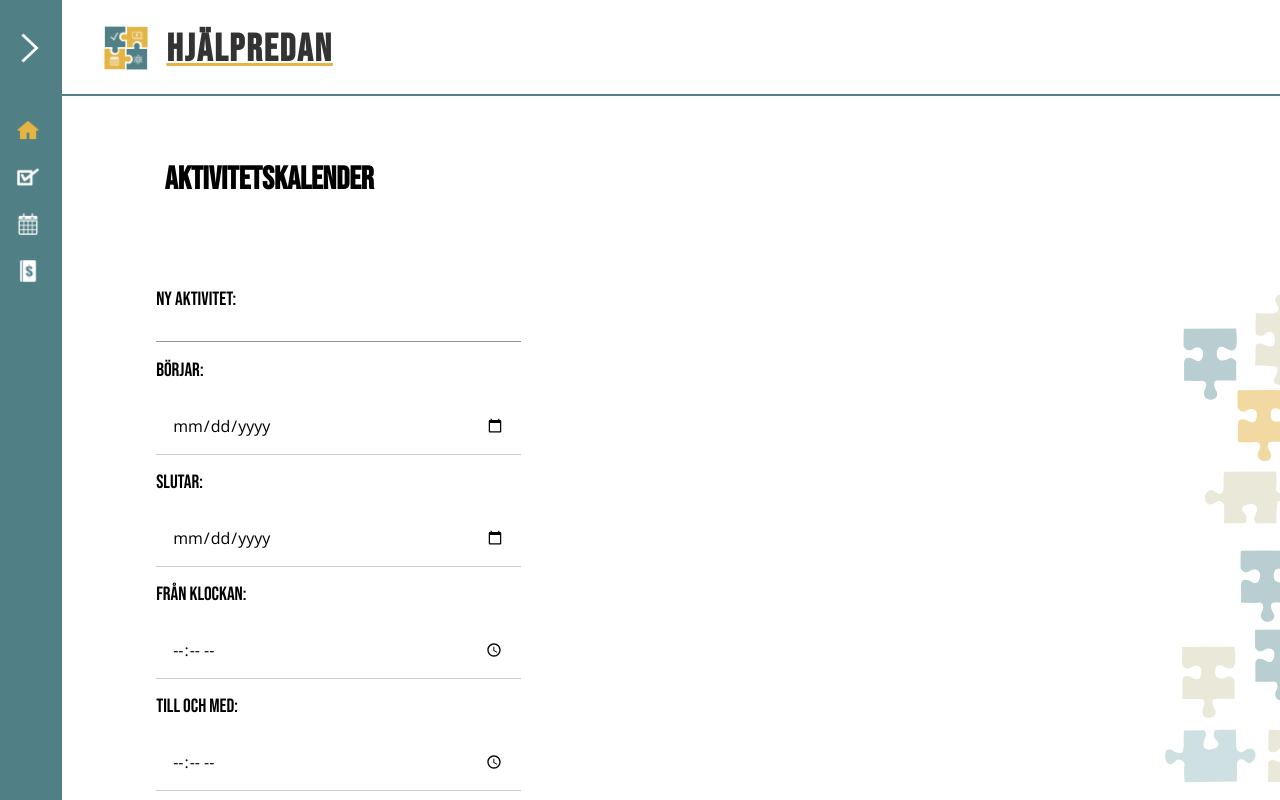
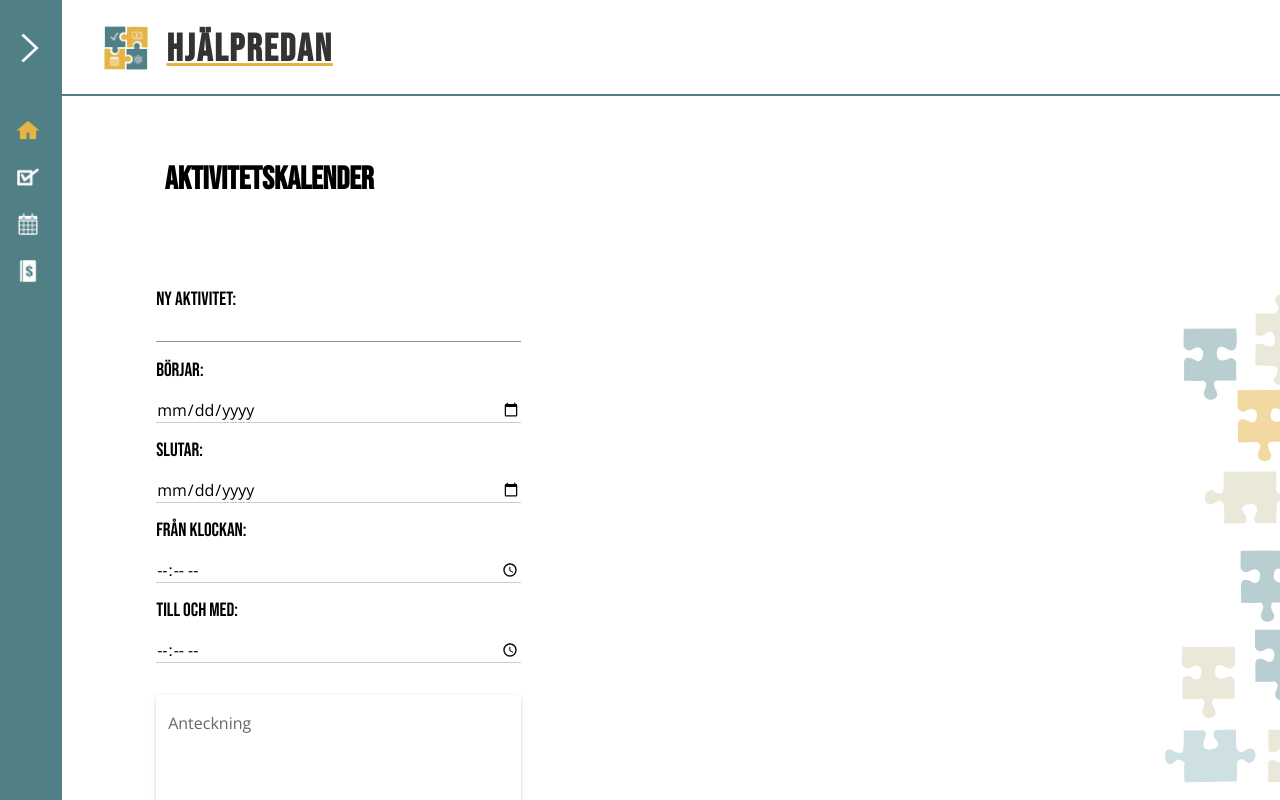
Before and after one commit to rebecsan/calendar-todo, a Vue app in the folder frontend/: page /calendar in a window 1280 px wide. Shown: the top 800 px of the page. Built offline with nearby package versions, Linux system fonts and the light colour scheme; no server answers; a small style sheet from the web is missing.

Commit message:
Fix padding in form

```diff
--- a/frontend/src/views/Calendar.vue
+++ b/frontend/src/views/Calendar.vue
@@ -129,9 +129,7 @@ img {
 ---------------- */
 input [type="text"],
 [type="date"],
-[type="time"],
-#name {
-  padding: 1em;
+[type="time"] {
   margin: 1em 0;
   display: block;
   width: 100%;
```
